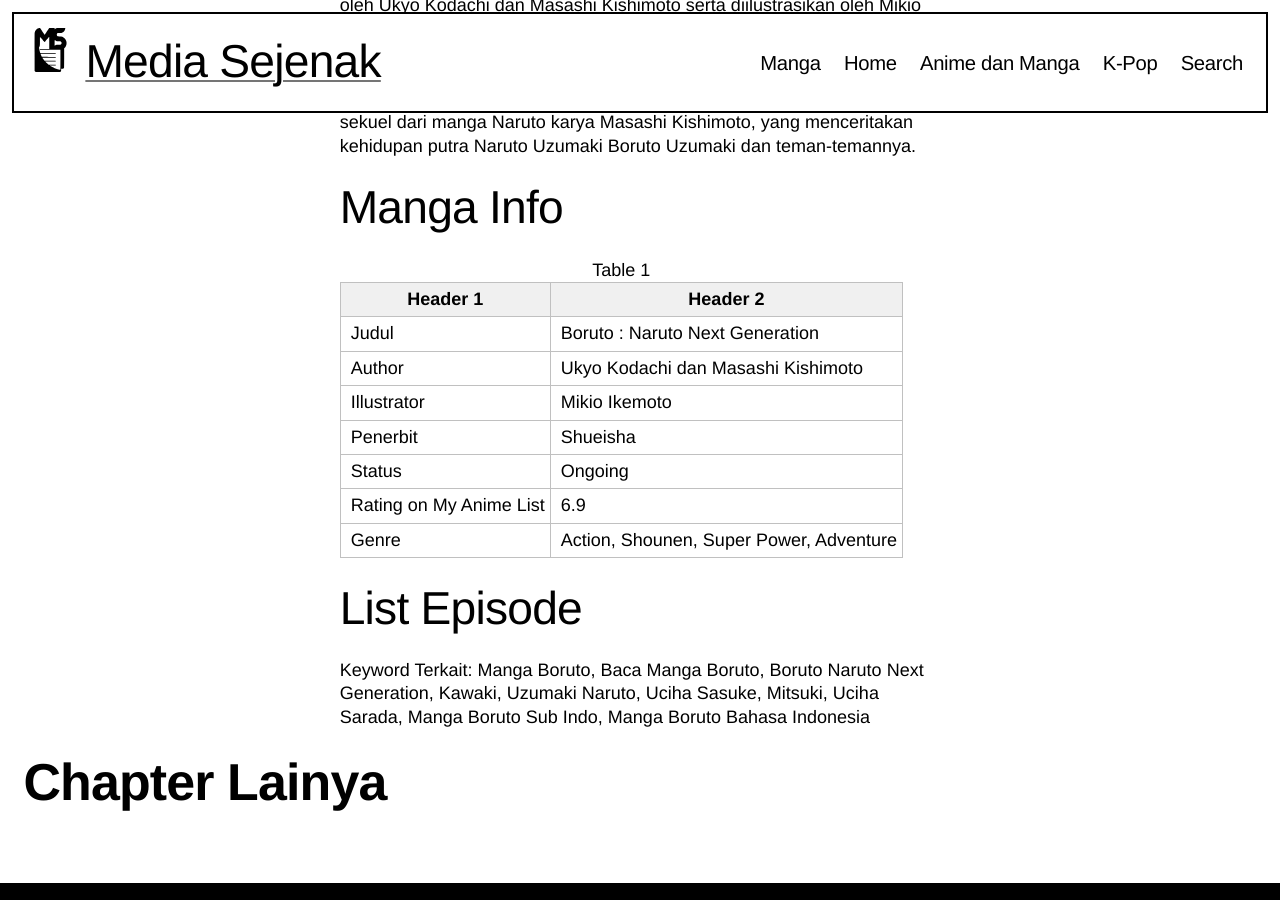
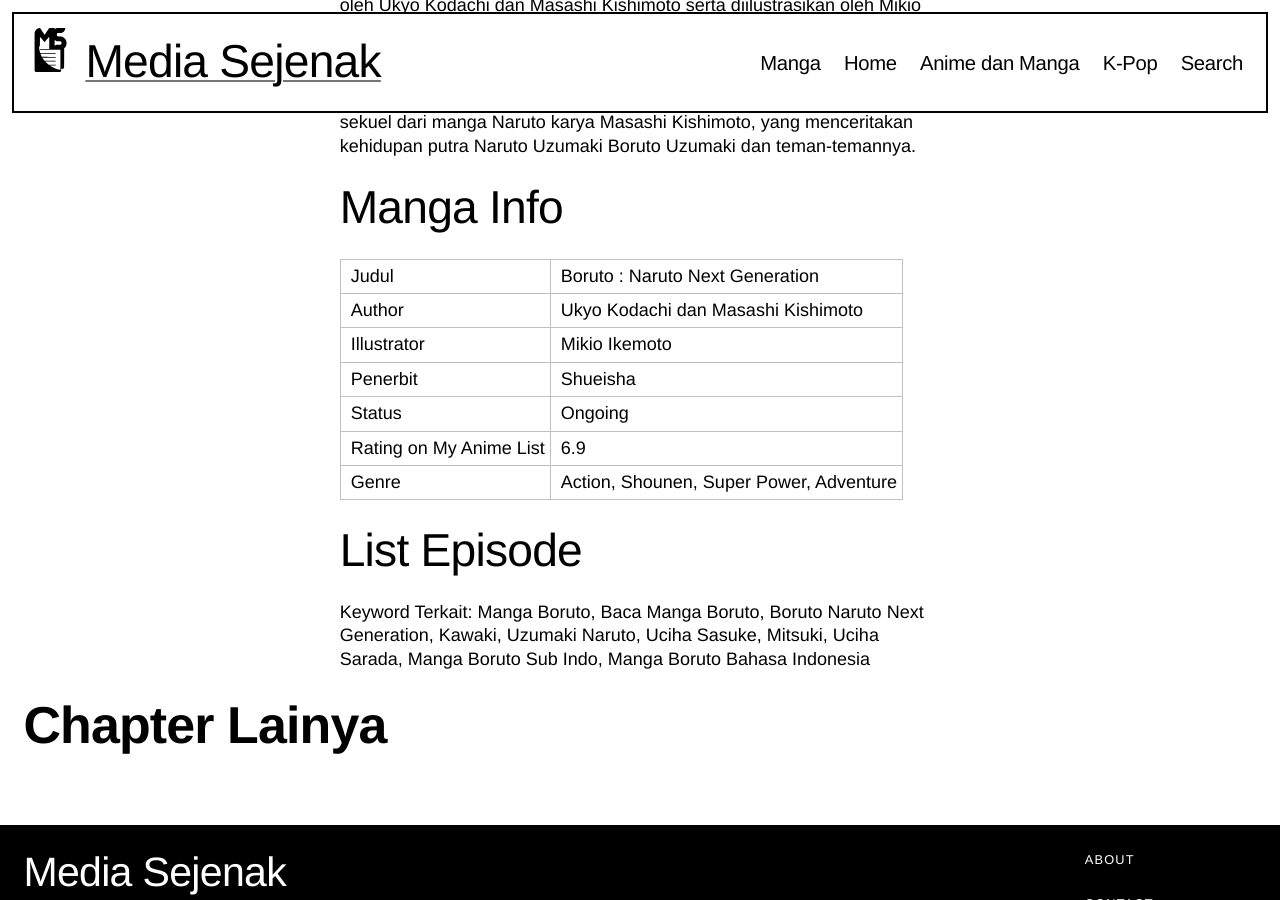
Before and after one commit to mediasejenak/mediasejenak.github.io, a Jekyll site: the page built from _series/Boruto.html, in a window 1280 px wide and 900 px high, scrolled down 1794 px. Built offline with Jekyll 4.4.1, drawn with Linux system fonts in a browser that asks for light colours; some web fonts are replaced; a script that is not in the unit is left out.

Commit message:
Update Boruto.html

```diff
--- a/_series/Boruto.html
+++ b/_series/Boruto.html
@@ -31,13 +31,6 @@
 	}
 </style>
 <table class="demo">
-	<caption>Table 1</caption>
-	<thead>
-	<tr>
-		<th>Header 1</th>
-		<th>Header 2</th>
-	</tr>
-	</thead>
 	<tbody>
 	<tr>
 		<td>&nbsp;Judul</td>
```
